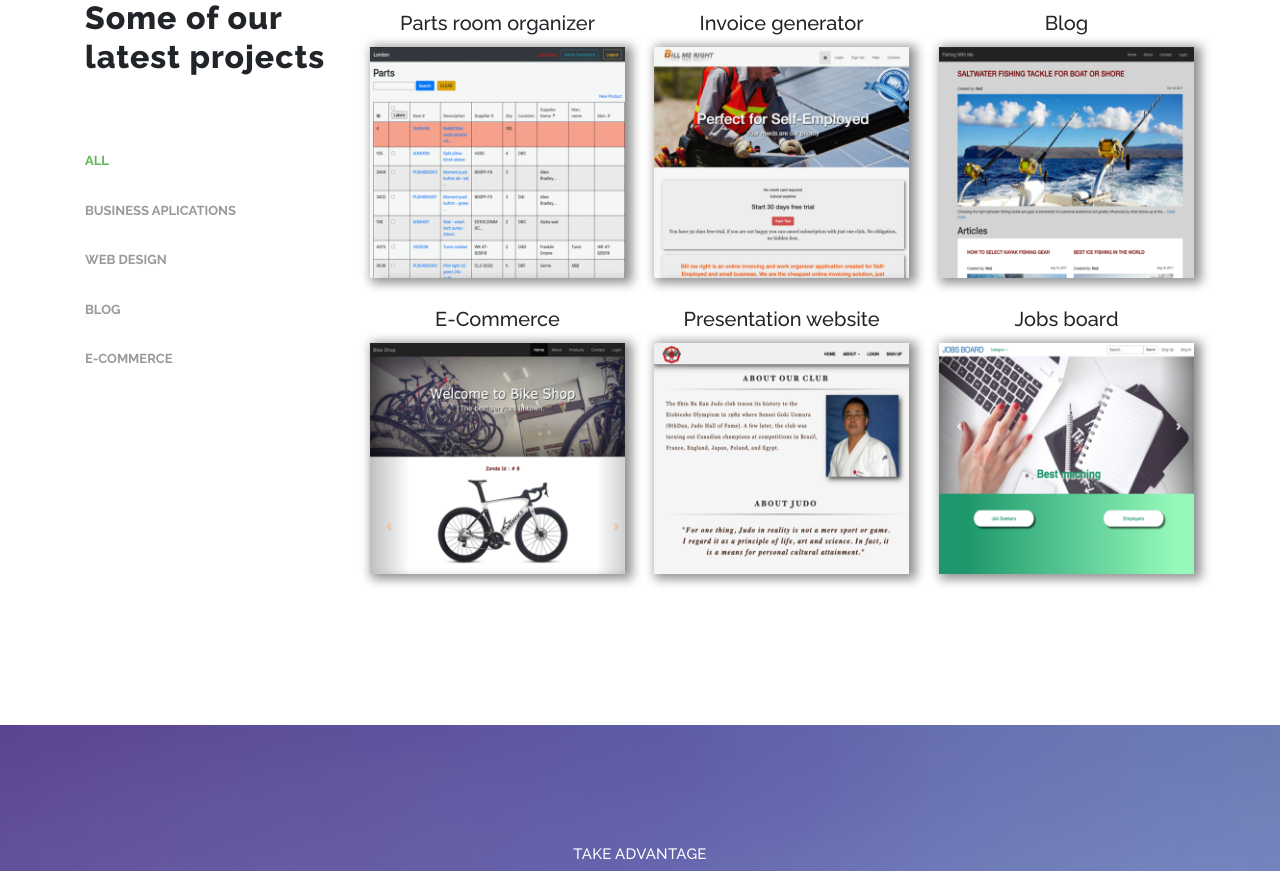
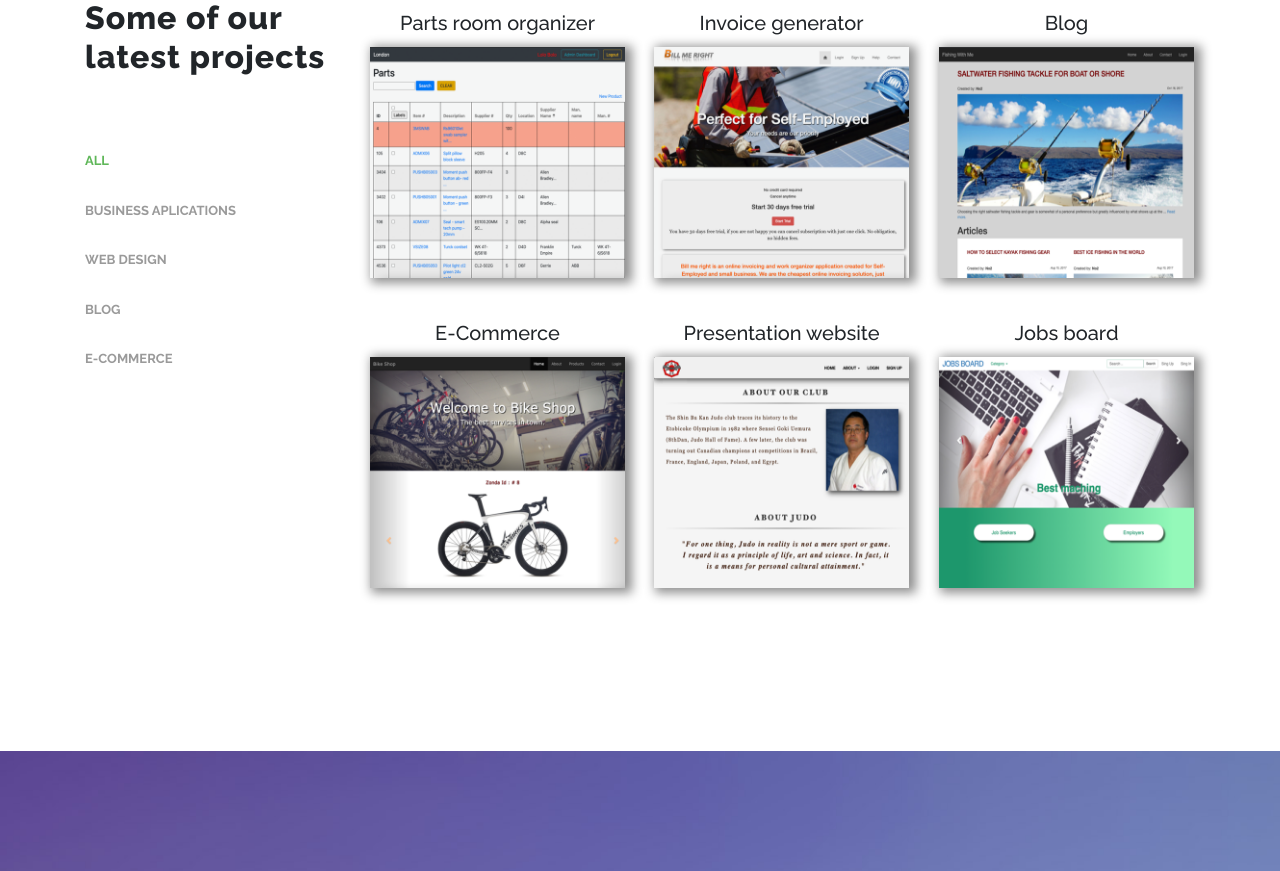
Before and after one commit to ovi-tsb/OnlineBusinessSolutions, a PHP site: page / in a window 1280 px wide. Shown: the part 2268-3139 px from the top of the page. Run offline with PHP 8.4, Linux system fonts and the light colour scheme.

Commit message:
Fixing grid collapse

```diff
--- a/assets/css/templatemo-breezed.css
+++ b/assets/css/templatemo-breezed.css
@@ -316,13 +316,13 @@ a.text-button-icon:hover i {
   overflow-y: auto;
 }
 #demoVideo{
-  /*max-width:100% !important;
+  max-width:100% !important;
   display: block;
   outline: none;
-  overflow-y: auto;*/
-
-
-      right: 0;
+  overflow-y: auto;
+
+
+      /*right: 0;
       bottom: 0;
       max-width: 100%;
       min-height: 100%;
@@ -331,15 +331,22 @@ a.text-button-icon:hover i {
       z-index: -100;
       background-size: cover;
       overflow-y: hidden;
-
-      display: flex;
-
-
-
-}
+*/
+/*display: flex;*/
+
+}
+
 .modal-body{
   width:100% !important;
   overflow-y: auto;
+}
+
+
+.grid{
+  min-height: 500px;
+}
+.all{
+  min-height: 280px;
 }
 
 
```
